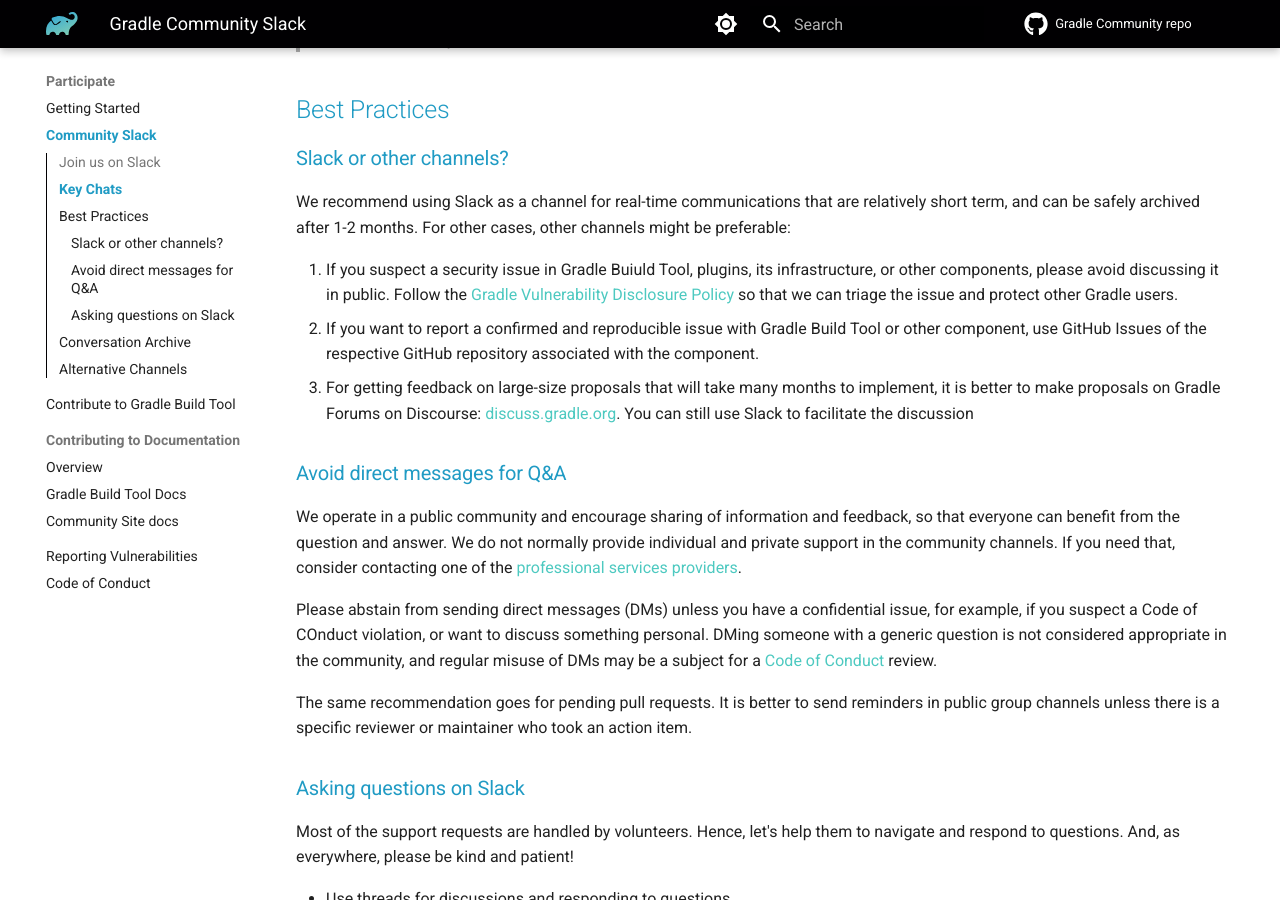
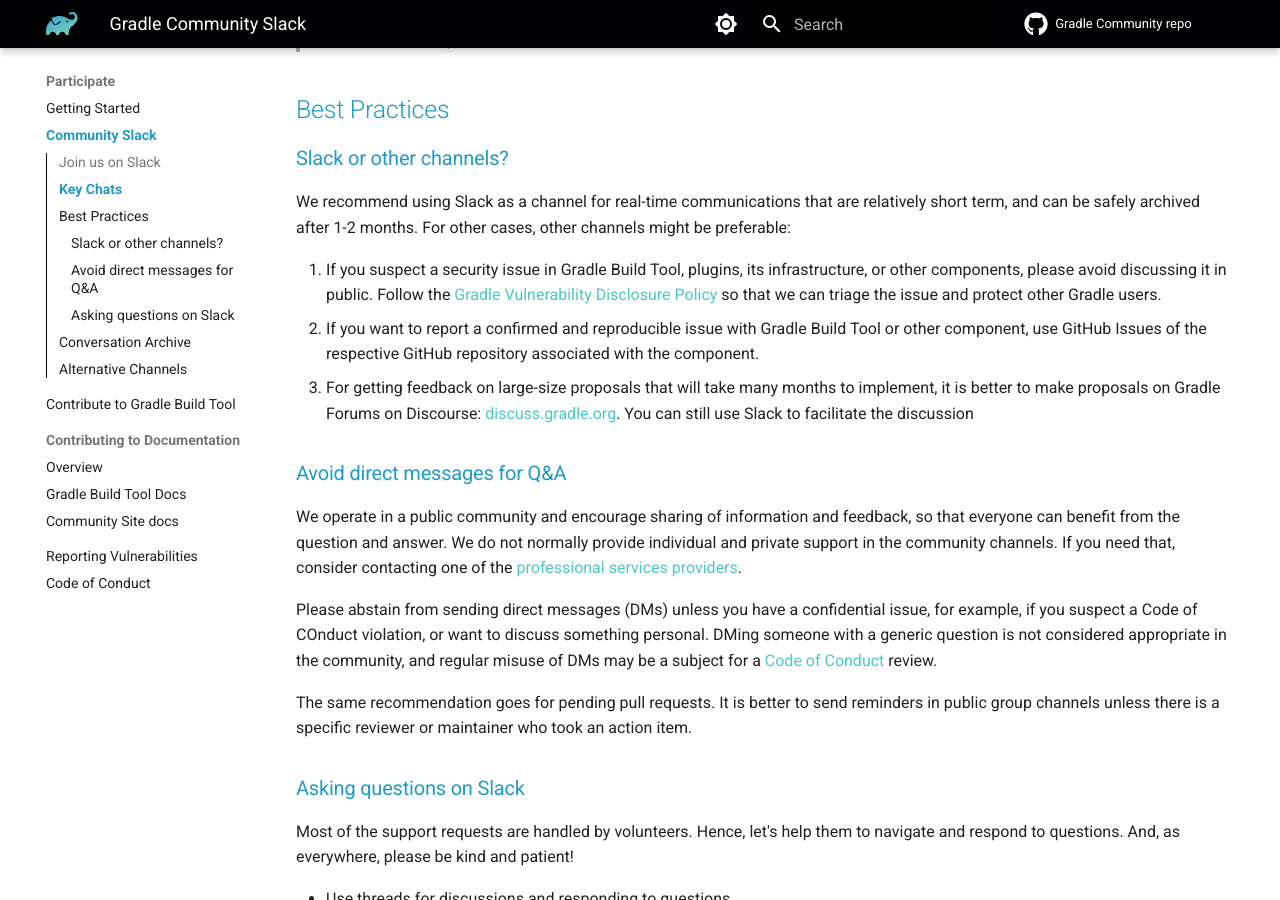
Before and after one commit to gradle/community, an MkDocs documentation site: the page built from docs/contributing/community-slack.md, in a window 1280 px wide and 900 px high, scrolled down 636 px. Built offline with MkDocs 1.6.1 and Material for MkDocs 9.7.7, drawn with Linux system fonts in a browser that asks for light colours; plug-ins that fetch from the network failed and are left out; comment, search, counter and statistics services are not loaded.

Commit message:
Fix typo

```diff
--- a/docs/contributing/community-slack.md
+++ b/docs/contributing/community-slack.md
@@ -33,7 +33,7 @@ We recommend using Slack as a channel for real-time communications that are rela
 and can be safely archived after 1-2 months.
 For other cases, other channels might be preferable:
 
-1. If you suspect a security issue in Gradle Buiuld Tool, plugins, its infrastructure, or other components,
+1. If you suspect a security issue in Gradle Build Tool, plugins, its infrastructure, or other components,
    please avoid discussing it in public.
    Follow the [Gradle Vulnerability Disclosure Policy](../dotgithub/SECURITY/README.md) so that we can triage the issue and protect other Gradle users.
 3. If you want to report a confirmed and reproducible issue with Gradle Build Tool or other component,
```
